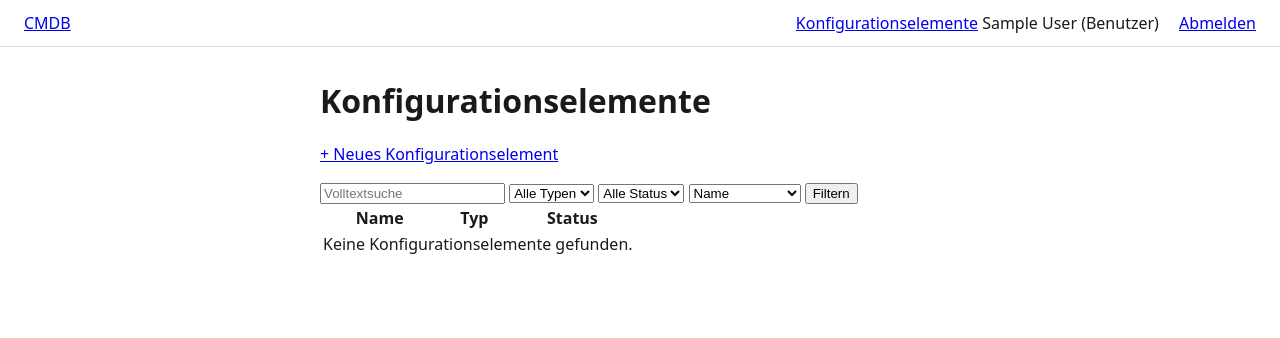
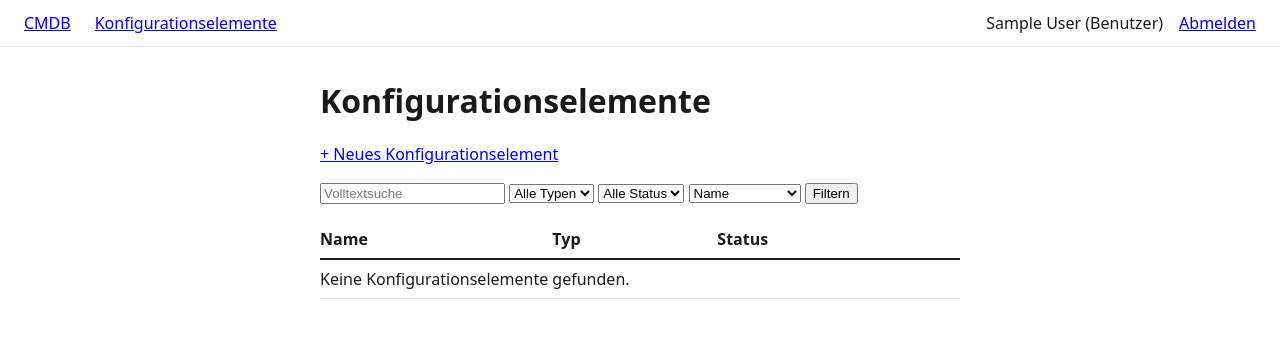
Before and after one commit to HomelessTrashCan/alexandria, a Flask app: page /items/ in a window 1280 px wide. Shown: the top 338 px of the page. Run offline with Flask 3, Linux system fonts and the light colour scheme; the visitor is signed in with stand-in values (Sample User, id 1); data that the repository does not hold is empty.

Commit message:
Flask .env fürs Starten und Design Anpassung (nav)

```diff
--- a/backend/app/static/css/style.css
+++ b/backend/app/static/css/style.css
@@ -12,8 +12,15 @@ body {
   border-bottom: 1px solid #ddd;
 }
 
-.navbar nav a {
-  margin-left: 1rem;
+.navbar-start,
+.navbar-end {
+  display: flex;
+  align-items: center;
+  gap: 1.5rem;
+}
+
+.navbar-end {
+  gap: 1rem;
 }
 
 main {
@@ -41,3 +48,21 @@ main {
   color: #b00020;
   font-size: 0.875rem;
 }
+
+.table {
+  width: 100%;
+  border-collapse: collapse;
+  border-color: #1a1a1a;
+  margin: 1rem 0;
+}
+
+.table th,
+.table td {
+  padding: 0.5rem 1.25rem 0.5rem 0;
+  text-align: left;
+  border-bottom: 1px solid #ddd;
+}
+
+.table thead th {
+  border-bottom: 2px solid #1a1a1a;
+}
--- a/backend/app/templates/admin/type_detail.html
+++ b/backend/app/templates/admin/type_detail.html
@@ -17,7 +17,7 @@
   </p>
 
   <h2>Felder</h2>
-  <table>
+  <table class="table">
     <thead><tr><th>Name</th><th>Typ</th><th>Pflicht</th><th>Status</th><th></th></tr></thead>
     <tbody>
       {% for field in config_item_type.fields %}
--- a/backend/app/templates/admin/types_list.html
+++ b/backend/app/templates/admin/types_list.html
@@ -7,7 +7,7 @@
     <p><a href="{{ url_for('admin.new_type') }}">+ Neuer CI-Typ</a></p>
   {% endif %}
 
-  <table>
+  <table class="table">
     <thead><tr><th>Name</th><th>Beschreibung</th><th>Felder</th><th>Objekte</th></tr></thead>
     <tbody>
       {% for t in types %}
--- a/backend/app/templates/base.html
+++ b/backend/app/templates/base.html
@@ -8,13 +8,17 @@
 </head>
 <body>
   <header class="navbar">
-    <a class="brand" href="{{ url_for('web.index') }}">CMDB</a>
-    <nav>
+    <div class="navbar-start">
+      <a class="brand" href="{{ url_for('web.index') }}">CMDB</a>
       {% if current_user.is_authenticated %}
         <a href="{{ url_for('ci.list_items') }}">Konfigurationselemente</a>
         {% if has_permission(current_user.role, "config_item_type.create") %}
           <a href="{{ url_for('admin.list_types') }}">Verwaltung</a>
         {% endif %}
+      {% endif %}
+    </div>
+    <nav class="navbar-end">
+      {% if current_user.is_authenticated %}
         <span>{{ current_user.full_name }} ({{ current_user.role_label }})</span>
         <a href="{{ url_for('auth.logout') }}">Abmelden</a>
       {% else %}
--- a/backend/app/templates/ci/detail.html
+++ b/backend/app/templates/ci/detail.html
@@ -29,7 +29,7 @@
 
   <h2>Attribute</h2>
   {% if item.field_values %}
-    <table>
+    <table class="table">
       <tbody>
         {% for fv in item.field_values %}
           <tr><th>{{ fv.field_definition.name }}</th><td>{{ fv.value }}</td></tr>
@@ -74,7 +74,7 @@
 
   <h2>Änderungshistorie</h2>
   {% if has_permission(current_user.role, "config_item.history_read") %}
-    <table>
+    <table class="table">
       <thead><tr><th>Zeitpunkt</th><th>Aktion</th><th>Feld</th><th>Alt</th><th>Neu</th><th>Von</th></tr></thead>
       <tbody>
         {% for entry in item.change_log_entries %}
--- a/backend/app/templates/ci/list.html
+++ b/backend/app/templates/ci/list.html
@@ -29,7 +29,7 @@
     <button type="submit">Filtern</button>
   </form>
 
-  <table>
+  <table class="table">
     <thead>
       <tr>
         <th>Name</th>
```
Also changed, not shown: start.py (added, +40 -0 lines), 1 other file.
